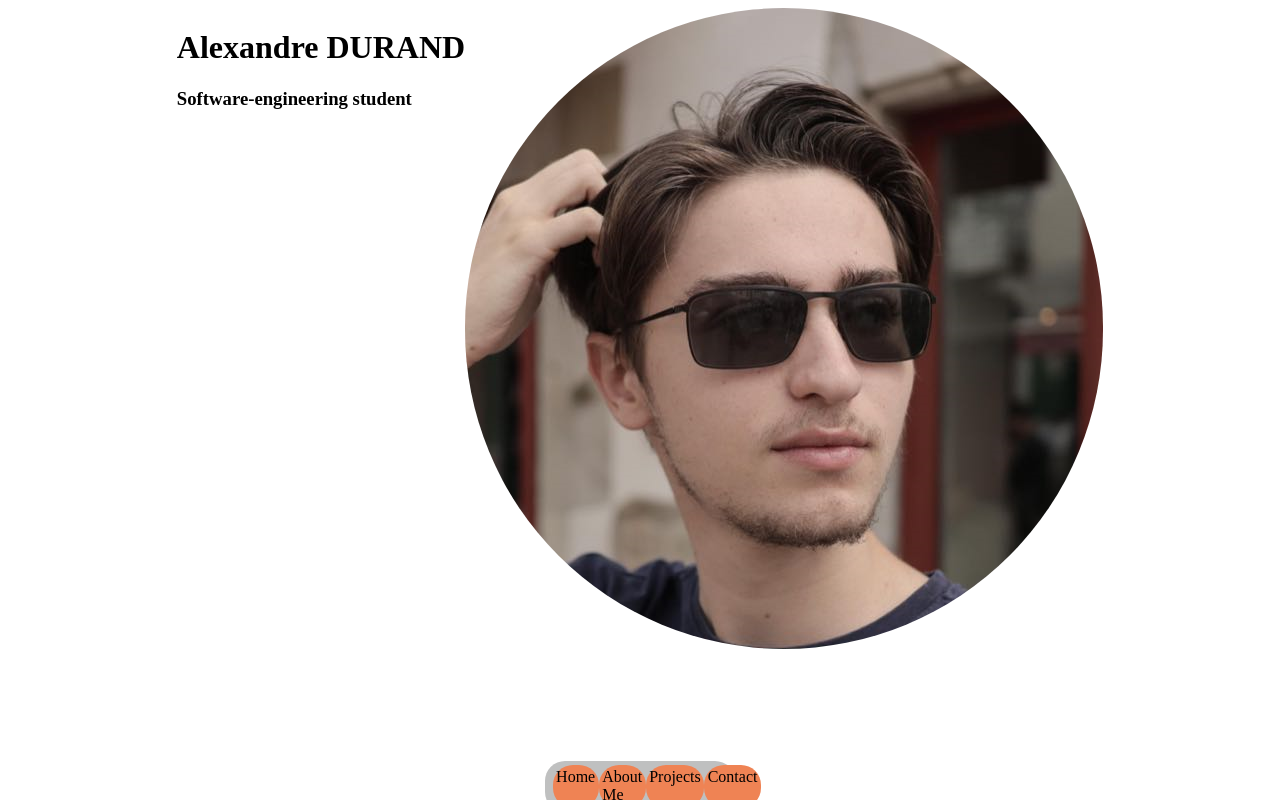
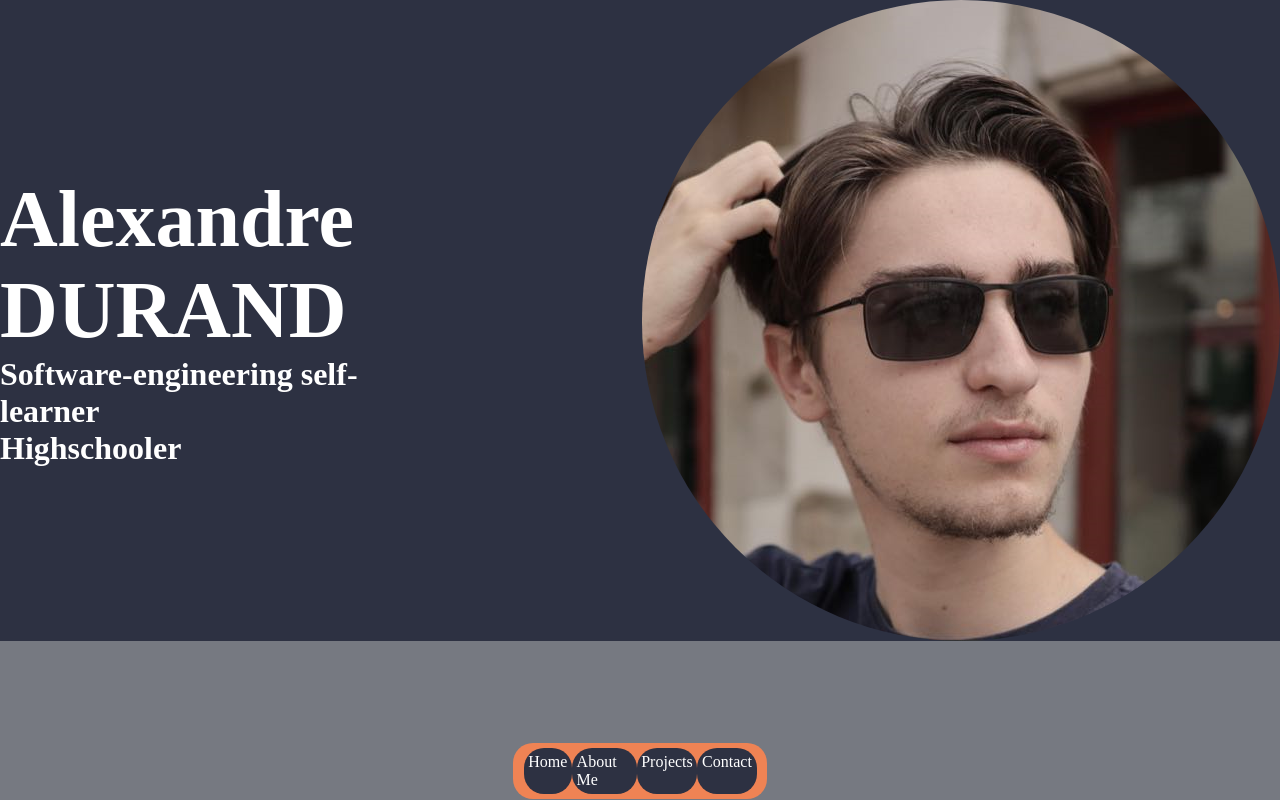
Before and after one commit to Krackmou/Portfolio, a website: page index.html in a window 1280 px wide. Drawn offline with Linux system fonts and the light colour scheme.

Commit message:
styled the header

```diff
--- a/index.html
+++ b/index.html
@@ -15,7 +15,8 @@
         <header>
             <div>
                 <h1>Alexandre DURAND</h1>
-                <h3>Software-engineering student</h3>
+                <h3>Software-engineering self-learner</h3>
+                <h3>Highschooler</h3>
             </div>
             <img src="./styles/pdp alex 2.png" alt="Alexandre's profil picture" id="pdp">
         </header>
--- a/scss/styles.scss
+++ b/scss/styles.scss
@@ -1,10 +1,26 @@
+* {
+    margin: 0;
+    padding: 0;
+    box-sizing: border-box;
+}
+
+html, body {
+    height: 100%;
+    width: 100%;
+}
+
+body{
+    background-color: #767981;
+    color: #FFFFFF;
+}
+
 nav{
     position: fixed;
     left: 50%;
     bottom: 0;
     transform: translateX(-50%);
-    width: 15%;
-    height: 5%;
+    width: 20%;
+    height: auto
 }
 
 #nav{
@@ -16,11 +32,11 @@ nav{
     padding-left: 4%;
     padding-right: 4%;
     border-radius: 20px;
-    background-color: #BFC0C0
+    background-color: #EF8354;
 }
 
 #nav li{
-    background-color: #EF8354;
+    background-color: #2D3142;
     padding: 2%;
     border-radius: 20px;
 }
@@ -28,6 +44,19 @@ nav{
 header{
     display: flex;
     justify-content: center;
+    align-items: center;
+    gap: 20%;
+    background-color: #2D3142;
+    padding: 0;
+    margin: 0;
+}
+
+h1{
+    font-size: 5rem;
+}
+
+h3{
+    font-size: 2rem;
 }
 
 #pdp{
```
Also changed, not shown: styles/styles.css.
